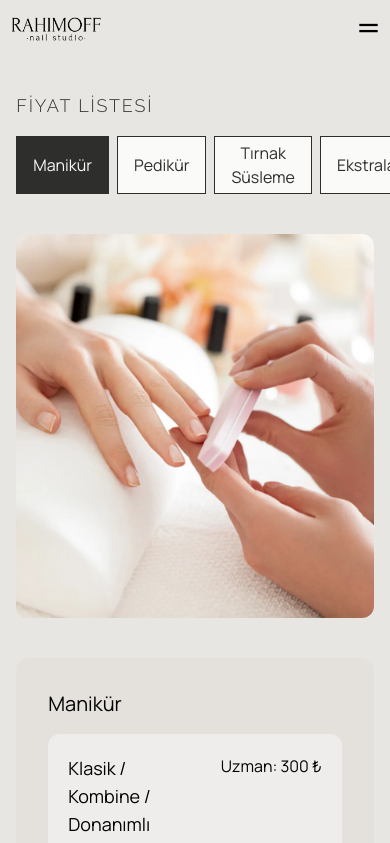
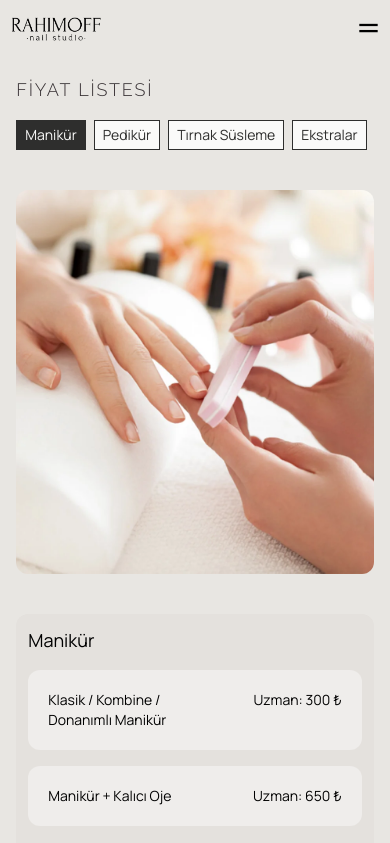
Before and after one commit to ruslanrahimov/rahimoff-nail-studio-react-app, a React (Vite) app: page /rahimoff-nail-studio-react-app/services in a window 390 px wide. Shown: the top 843 px of the page. Built offline with nearby package versions, Linux system fonts and the light colour scheme.

Commit message:
add service mobile css

```diff
--- a/src/components/Services.jsx
+++ b/src/components/Services.jsx
@@ -6,7 +6,7 @@ const Services = () => {
 
   return (
     <div className="services-wrapper mt-15 w-11/12 mx-auto">
-      <h2 className="content-header font-raleway font-light text-lg text-charcoal-500 pt-8 uppercase tracking-widest mb-4">
+      <h2 className="content-header font-raleway font-light text-lg text-charcoal-500 pt-8 uppercase tracking-widest mb-4 max-md:pt-4">
         FİYAT LİSTESİ
       </h2>
       <div className="tabs flex gap-2 mb-4">
@@ -18,7 +18,7 @@ const Services = () => {
               key === activeTab
                 ? "bg-platinum-900 text-platinum-100"
                 : "bg-platinum-100 text-platinum-900"
-            }`}
+            } max-md:px-2 max-md:text-sm`}
           >
             {tabContent[key].title}
           </button>
@@ -28,16 +28,16 @@ const Services = () => {
         className="service-image-container my-10 h-96 rounded-xl bg-no-repeat bg-cover bg-center"
         style={{ backgroundImage: `url(${tabContent[activeTab].image})` }}
       ></div>
-      <ul className="service-list bg-chinese-500 my-4 p-8 rounded-xl">
-        <h2 className="text-xl">{tabContent[activeTab].title}</h2>
+      <ul className="service-list bg-chinese-500 my-4 p-8 rounded-xl max-md:p-3">
+        <h2 className="text-lg">{tabContent[activeTab].title}</h2>
         {tabContent[activeTab].services.map((service, index) => {
           return (
             <li key={index} className="flex bg-chinese-300 my-4 p-5 rounded-xl">
               <div className="left w-full">
-                <h3 className="text-lg">{service.name}</h3>
+                <h3 className="text-sm">{service.name}</h3>
               </div>
               <div className="right flex w-full justify-end">
-                <p className="price block">Uzman: {service.price} &#8378;</p>
+                <p className="price block text-sm">Uzman: {service.price} &#8378;</p>
               </div>
             </li>
           );
```
